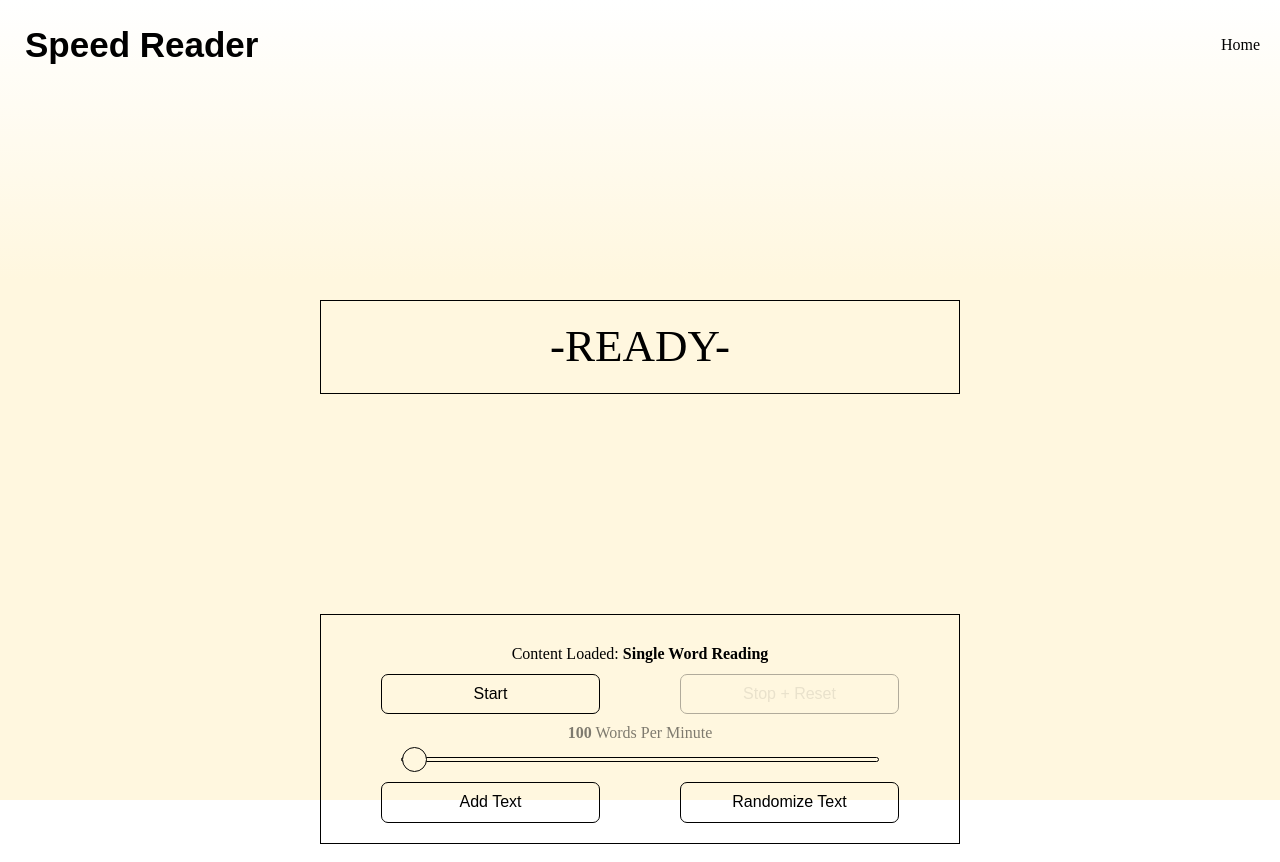
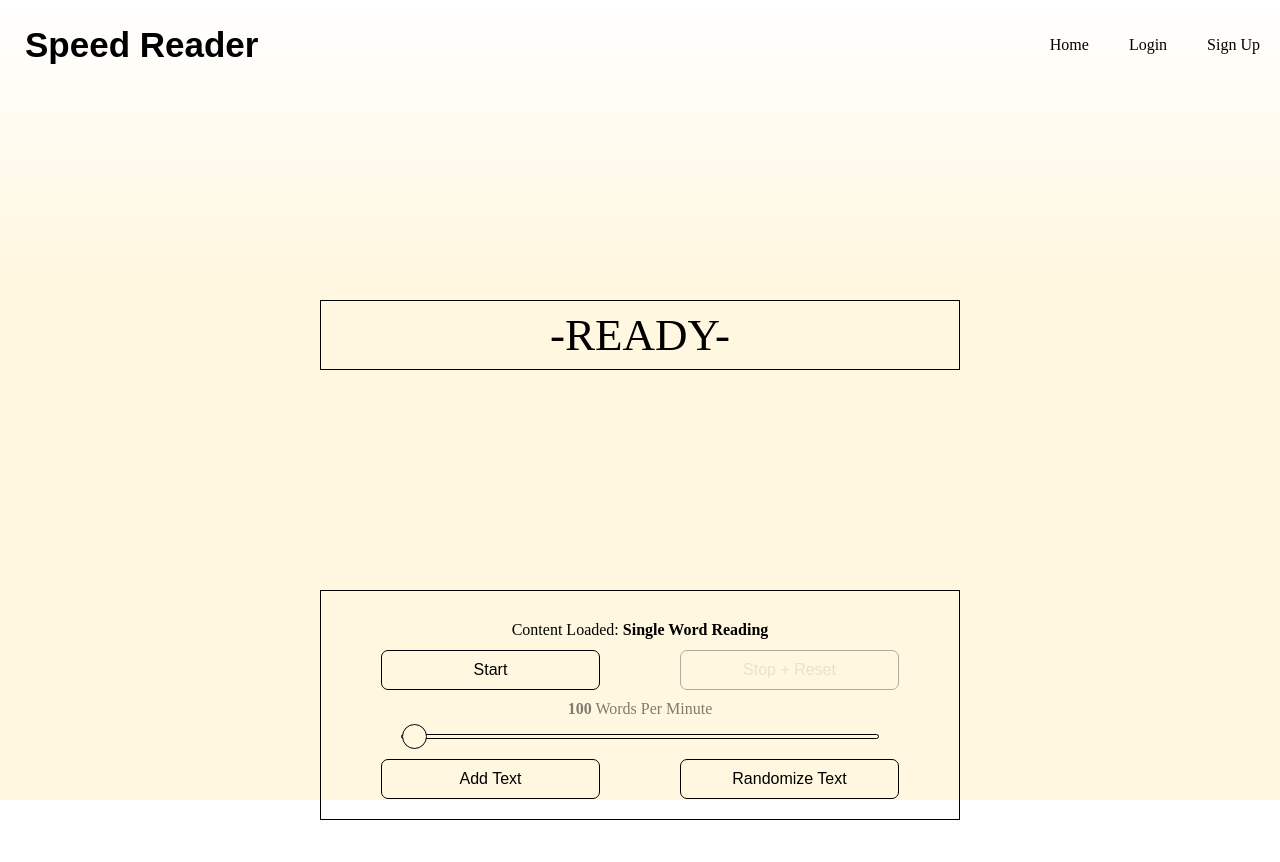
Before and after one commit to PuneetBirdi/speedreader, a React (Create React App) app: page /#/singleword in a window 1280 px wide. After the commit the page ends 840 px from the top, so only its background shows below. Built offline with nearby package versions, Linux system fonts and the light colour scheme.

Commit message:
changed layout so that control bar doesn't show on homepage, added links for future user auth

```diff
--- a/package.json
+++ b/package.json
@@ -8,11 +8,13 @@
     "@testing-library/react": "^9.5.0",
     "@testing-library/user-event": "^7.2.1",
     "axios": "^0.19.2",
+    "firebase": "^7.14.3",
     "gh-pages": "^2.2.0",
     "react": "^16.13.1",
     "react-dom": "^16.13.1",
     "react-responsive-modal": "^5.0.2",
     "react-router-dom": "^5.1.2",
+    "react-router-transition": "^2.0.0",
     "react-scripts": "3.4.1"
   },
   "scripts": {
--- a/src/App.css
+++ b/src/App.css
@@ -33,6 +33,10 @@ body{
   background-size:contain;
   font-size: 1.6rem;
   font-family: 'Lora', serif;
+}
+
+.App{
+  height: 100vh
 }
 
 p{
@@ -79,7 +83,6 @@ h2{
 
 .half-width{
   width: 50%;
-  height: 100%;
 }
 
 .full-width{
@@ -273,6 +276,7 @@ a{
 
 .mainWord{
   font-size: 4.5rem;
+  height: 7.0rem;
   margin: 20rem 0;
   padding: 20px;
   border: 1px solid black;
@@ -327,3 +331,11 @@ input[type="text"]{
     width: 90%;
   }
 }
+
+.switch-wrapper {
+  position: relative;
+}
+
+.switch-wrapper > div {
+  position: absolute;
+}
--- a/src/App.js
+++ b/src/App.js
@@ -4,10 +4,9 @@ import HomeMenu from './pages/HomeMenu';
 import Highlighter from './pages/Highlighter';
 import SingleWord from './pages/SingleWord';
 import ControlBar from './components/ControlBar';
-import Spinner from './components/Spinner';
 import Modal from './components/Modal';
 import axios from 'axios';
-import {HashRouter as Router, Switch, Route, Link} from 'react-router-dom';
+import {HashRouter as Router, Switch, Route} from 'react-router-dom';
 import './App.css';
 
 class App extends Component{
@@ -27,13 +26,6 @@ class App extends Component{
     }
   }
 
-
-
-  componentDidMount(){
-  //This function will grab random data from an API and feed it into the state under paragraphArray. Then call the split by word function.
-  //NOTE: the splitByParagraph is NOT called because the API provides JSON where the paragraphs are already split.
-  // this.getRandomText();
-  }
 
   getRandomText = () =>{
   this.setState({
@@ -107,15 +99,12 @@ class App extends Component{
   //this function will loop through each word in the "renderArray" and display it one at a time in the displayWord box
   loopWord = (interval) =>{
     const wordArray = this.state.renderArray.flat();
-    console.log(wordArray.length);
       if (interval === 0){
         alert("Please set your desired words per minute.")
       }
         for (let index = 0; index <= wordArray.length; index++){
             setTimeout(()=>{
               if(this.state.isReading === true && index < wordArray.length){
-                console.log(index)
-                console.log(wordArray.length)
                 document.getElementById("displayWord").innerHTML = wordArray[index];
               }else if(index === wordArray.length){
                 this.setState({
@@ -137,8 +126,6 @@ class App extends Component{
         document.getElementById(0).className = "focus";
             setTimeout(() =>{
                 if(this.state.isReading === true && index < length){
-                  console.log(index);
-                  console.log(length)
                   document.getElementById(index - 1).className = "";
                   document.getElementById(index).className = "focus";
               }else if(index === length){
--- a/src/components/ControlBar.js
+++ b/src/components/ControlBar.js
@@ -1,4 +1,4 @@
-import React, { Component, Fragment } from 'react';
+import React, { Component } from 'react';
 
 class ControlBar extends Component {
    constructor(){
@@ -24,6 +24,9 @@ class ControlBar extends Component {
    };
 
    render() {
+      if(!this.props.isReady){
+         return null
+      }
       return (
          <div className="controlBar wrapper half-width flex center vert">
             <div className="flex center full-width">
--- a/src/components/NavBar.js
+++ b/src/components/NavBar.js
@@ -1,8 +1,7 @@
 import React from 'react';
-import PropTypes from 'prop-types';
 import {Link} from 'react-router-dom';
 
-const NavBar = ({icon, title}) => {
+const NavBar = ({title}) => {
    return (
        <nav className = "navbar">
            <h1>
@@ -11,6 +10,12 @@ const NavBar = ({icon, title}) => {
            <ul>
                <li>
                 <Link to="/">Home</Link>
+               </li>
+               <li>
+                   <Link>Login</Link>
+               </li>
+               <li>
+                   <Link>Sign Up</Link>
                </li>
            </ul>
        </nav>
--- a/src/pages/Highlighter.js
+++ b/src/pages/Highlighter.js
@@ -1,6 +1,5 @@
 import React, { Component } from 'react';
 import Spinner from '../components/Spinner';
-import PropTypes from 'prop-types';
 
 class Highlighter extends Component{
    constructor(){
@@ -49,8 +48,5 @@ class Highlighter extends Component{
    }
 }
 
-Highlighter.propTypes = {
-
-};
 
 export default Highlighter;
--- a/src/pages/HomeMenu.js
+++ b/src/pages/HomeMenu.js
@@ -1,7 +1,7 @@
 import React, { Component } from 'react';
 import paragraphGif from '../assets/paragraph.gif'
 import oneWordGif from '../assets/oneWord.gif'
-import {BrowserRouter as Router, Switch, Route, Link} from 'react-router-dom';
+import {Link} from 'react-router-dom';
 
 class HomeMenu extends Component {
 
```
Also changed, not shown: src/components/firebase.js (added, +9 -0 lines), 1 other file (tests, documents, lock files or other folders).
